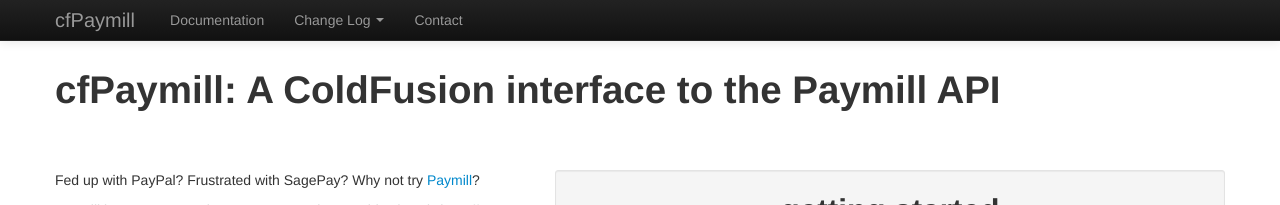
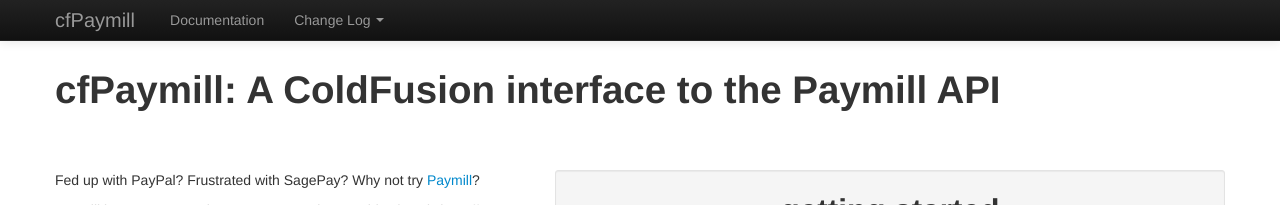
Before and after one commit to richardherbert/cfpaymill, a Jekyll site: the page built from index.html, in a window 1280 px wide. Shown: the top 205 px of the page. Built offline with Jekyll 4.4.1, drawn with Linux system fonts in a browser that asks for light colours; nearby versions of some CDN libraries.

Commit message:
Contact page commented out of menu

```diff
--- a/_layouts/default.html
+++ b/_layouts/default.html
@@ -57,7 +57,7 @@
 								</ul>
 							</li>
 
-							<li class=""><a href="contact/">Contact</a></li>
+							<!-- <li class=""><a href="contact/">Contact</a></li> -->
  						</ul>
   					</div>
 				</div>
```
